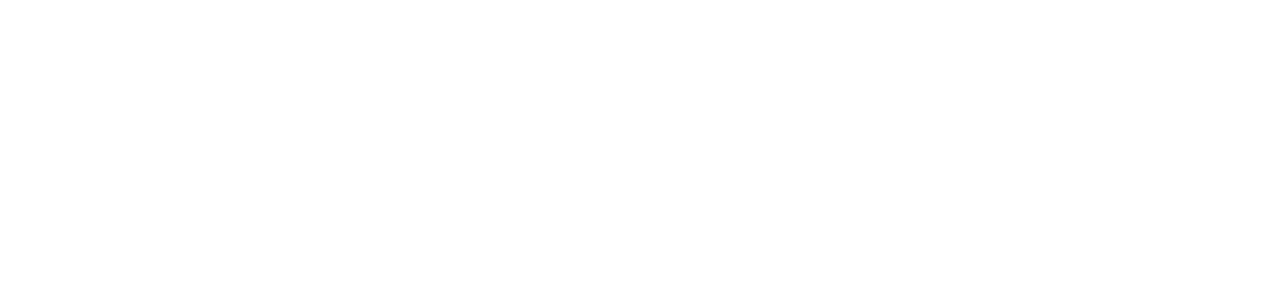
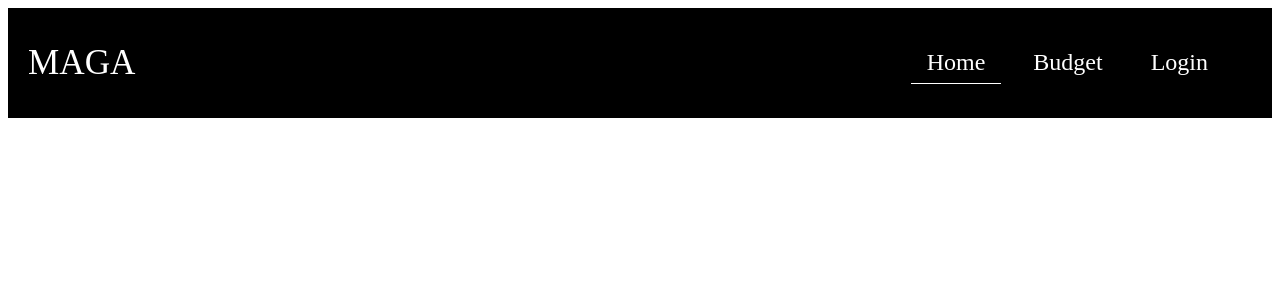
Before and after one commit to MaxHjarpe/Stekonomi, a React (Create React App) app: page / in a window 1280 px wide. Shown: the top 300 px of the page. Built offline with nearby package versions, Linux system fonts and the light colour scheme.

Commit message:
Added navbar

```diff
--- a/public/index.html
+++ b/public/index.html
@@ -15,15 +15,10 @@
       user's mobile device or desktop. See https://developers.google.com/web/fundamentals/web-app-manifest/
     -->
     <link rel="manifest" href="%PUBLIC_URL%/manifest.json" />
-    <!--
-      Notice the use of %PUBLIC_URL% in the tags above.
-      It will be replaced with the URL of the `public` folder during the build.
-      Only files inside the `public` folder can be referenced from the HTML.
-
-      Unlike "/favicon.ico" or "favicon.ico", "%PUBLIC_URL%/favicon.ico" will
-      work correctly both with client-side routing and a non-root public URL.
-      Learn how to configure a non-root public URL by running `npm run build`.
-    -->
+    <script
+      src="https://kit.fontawesome.com/0f83e5d3b7.js"
+      crossorigin="anonymous"
+    ></script>
     <title>React App</title>
   </head>
   <body>
--- a/src/App.tsx
+++ b/src/App.tsx
@@ -1,11 +1,13 @@
 import React from "react";
 import { BrowserRouter, Route, Router, Routes } from "react-router-dom";
+import NavBar from "./Components/Navbar/NavBar";
 import logo from "./logo.svg";
 import Homepage from "./Pages/Homepage";
 
 function App() {
   return (
     <>
+    <NavBar />
       <Routes>
         <Route path="/" element={<Homepage />} />
       </Routes>
--- /dev/null
+++ b/src/Components/Navbar/NavBar.css
@@ -0,0 +1,116 @@
+.fa-code {
+  margin-left: 1rem;
+}
+
+.navbar {
+  background-color: black;
+  height: 110px;
+  display: flex;
+  justify-content: center;
+  align-items: center;
+  font-size: 1.2rem;
+  position: sticky;
+  top: 0;
+  z-index: 20;
+}
+
+.nav-container {
+  display: flex;
+  justify-content: center;
+  align-items: center;
+  width: 100%;
+  height: 80px;
+  max-width: 1500px;
+}
+
+.nav-logo {
+  color: white;
+  align-items: center;
+  margin-left: 20px;
+  cursor: pointer;
+  text-decoration: none;
+  font-size: 2.2rem;
+  flex-grow: 1;
+}
+
+.nav-menu {
+  display: flex;
+  list-style: none;
+  text-align: center;
+  margin-right: 2rem;
+}
+
+.nav-links {
+  color: white;
+  text-decoration: none;
+  padding: 0.5rem 1rem;
+  height: 100%;
+  border-bottom: 3px solid transparent;
+  font-size: x-large;
+}
+
+.nav-item {
+  line-height: 40px;
+  margin-right: 1rem;
+}
+
+.nav-item:after {
+  content: "";
+  display: block;
+  height: 1px;
+  width: 0;
+  background: transparent;
+  transition: width 0.7s ease, background-color 0.5s ease;
+}
+
+.nav-item:hover:after {
+  width: 100%;
+  background: white;
+}
+
+.nav-item .active {
+  border-bottom: 1px solid white;
+  color: white;
+}
+
+.nav-icon {
+  display: none;
+}
+
+@media screen and (max-width: 960px) {
+  .nav-menu {
+    display: flex;
+    flex-direction: column;
+    width: 100%;
+    border-top: 1pxsolid white;
+    position: absolute;
+    top: 80px;
+    left: -110%;
+    opacity: 1;
+    transition: all 0.5s ease;
+  }
+
+  .nav-menu.active {
+    background: #191a1d;
+    left: 0px;
+    opacity: 1;
+    transition: all 0.5s ease;
+    z-index: 1;
+  }
+  .nav-links {
+    padding: 1.5rem;
+    width: 100%;
+    display: table;
+  }
+
+  .nav-icon {
+    display: block;
+    position: absolute;
+    top: 0;
+    right: 0;
+    transform: translate(-100%, 60%);
+    font-size: 2.8rem;
+    cursor: pointer;
+    color: white;
+  }
+}
--- /dev/null
+++ b/src/Components/Navbar/NavBar.tsx
@@ -0,0 +1,46 @@
+import { useState } from "react";
+import { NavLink } from "react-router-dom";
+import "./NavBar.css";
+
+function NavBar() {
+  const [click, setClick] = useState(false);
+
+  const handleClick = () => setClick(!click);
+  return (
+    <>
+      <nav className="navbar">
+        <div className="nav-container">
+          <NavLink to="/" className="nav-logo">
+            MAGA
+          </NavLink>
+          <ul className={click ? "nav-menu active" : "nav-menu"}>
+            <li className="nav-item">
+              <NavLink to="/" className="nav-links" onClick={handleClick}>
+                Home
+              </NavLink>
+            </li>
+            <li className="nav-item">
+              <NavLink
+                to="/projekt"
+                className="nav-links"
+                onClick={handleClick}
+              >
+                Budget
+              </NavLink>
+            </li>
+            <li className="nav-item">
+              <NavLink to="/about" className="nav-links" onClick={handleClick}>
+                Login
+              </NavLink>
+            </li>
+          </ul>
+          <div className="nav-icon" onClick={handleClick}>
+            <i className={click ? "fas fa-times" : "fas fa-bars"}></i>
+          </div>
+        </div>
+      </nav>
+    </>
+  );
+}
+
+export default NavBar;
```
